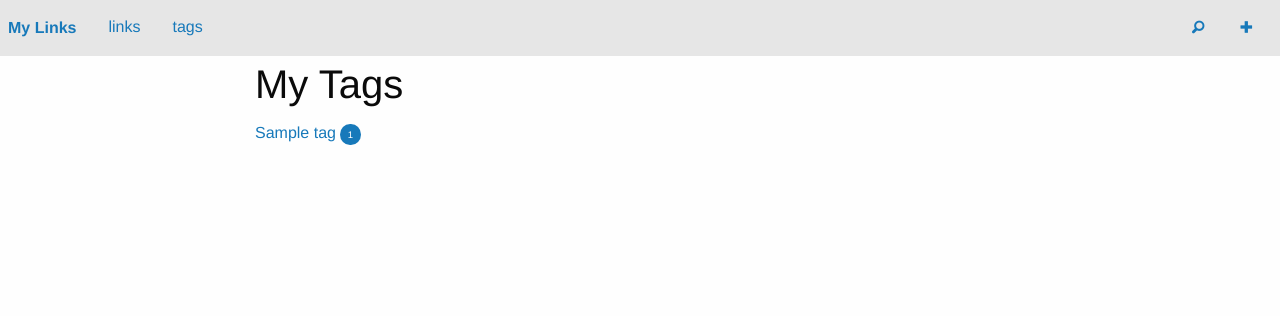
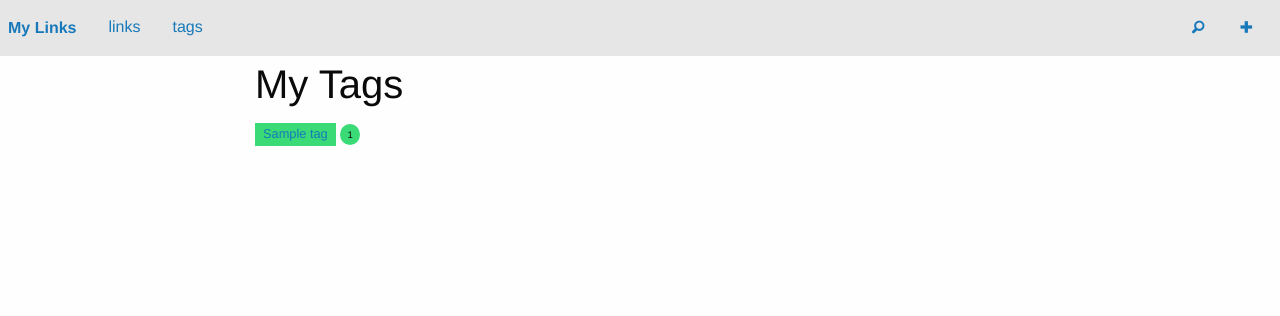
Before and after one commit to togap/my_links, a Flask app: page /tags in a window 1280 px wide. Shown: the top 316 px of the page. Run offline with Flask 2, Linux system fonts and the light colour scheme; tables that the repository leaves empty hold one stand-in row (values such as "Sample post").

Commit message:
change tag's list

```diff
--- a/application/templates/tags/list.html
+++ b/application/templates/tags/list.html
@@ -7,8 +7,10 @@
 	    <ul class="no-bullet">
 	        {% for tag in tags %}
 	            <li>
-			<a href="{{ url_for('detail_tag', id=tag.id) }}">{{ tag.name }}</a>
-			<span class="badge">{{ tag.links | length }}</span>
+			<span class="label success">
+			    <a href="{{ url_for('detail_tag', id=tag.id) }}">{{ tag.name }}</a>
+			</span>
+			<span class="badge success">{{ tag.links | length }}</span>
 			<span class="show-for-sr">links</span>
 		    </li>
 	        {% endfor %}
```
